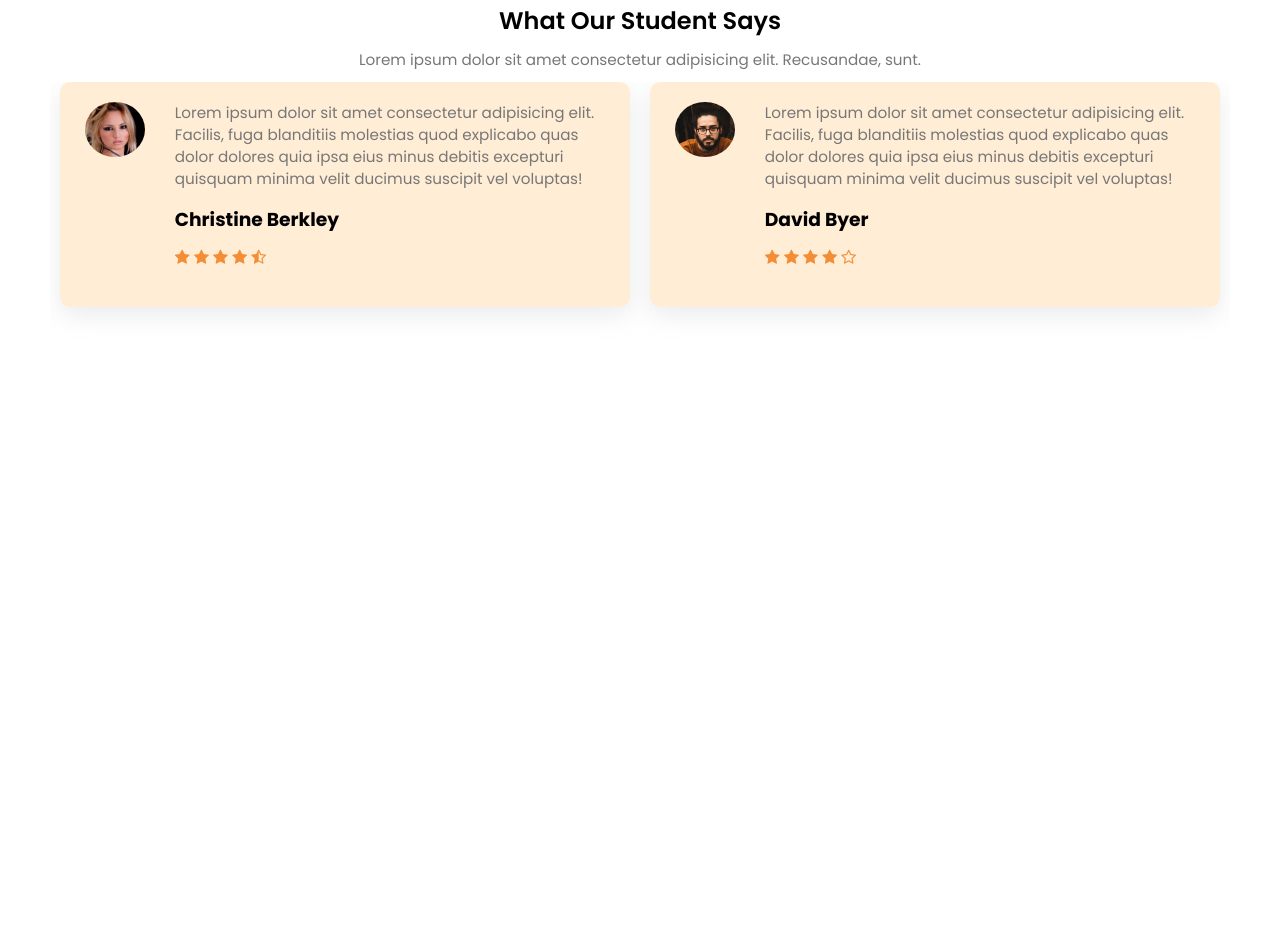
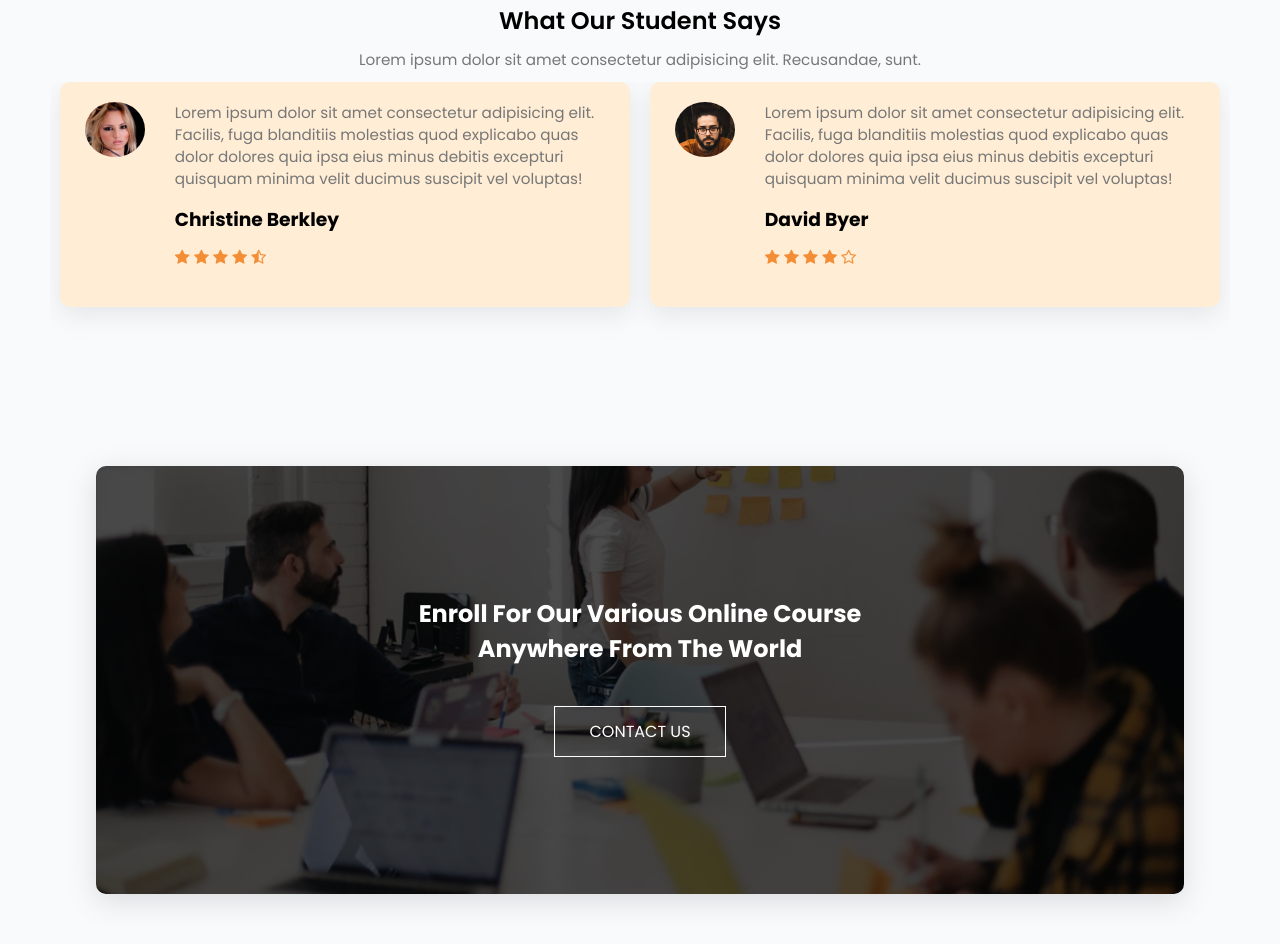
Before and after one commit to Hooseinsalari/full-responsive-website, a plain HTML site: page index.html in a window 1280 px wide. Shown: the part 2852-3796 px from the top of the page. Before the commit the page ends 3218 px from the top, so only its background shows below. Drawn offline with Linux system fonts and the light colour scheme.

Commit message:
create call to action section

```diff
--- a/index.html
+++ b/index.html
@@ -193,6 +193,12 @@
       </div>
     </section>
 
+    <!--* ----call to action---- -->
+    <section class="cta">
+      <h1>Enroll For Our Various Online Course<br /> Anywhere From The World</h1>
+      <a href="#" class="hero-btn">CONTACT US</a>
+    </section>
+
     <script src="./script.js"></script>
   </body>
 </html>
--- a/style.css
+++ b/style.css
@@ -3,6 +3,10 @@
   margin: 0;
   font-family: 'Poppins', sans-serif;
   overflow-x: hidden;
+}
+
+body {
+    background: #f9fafb;
 }
 
 /* header */
@@ -81,7 +85,7 @@ nav .logo img {
     margin: 12px 0 40px;
 }
 
-.text-box .hero-btn {
+.hero-btn {
     display: inline-block;
     padding: 12px 34px;
     color: #fff;
@@ -92,7 +96,7 @@ nav .logo img {
     transition: 0.7s;
 }
 
-.text-box .hero-btn:hover {
+.hero-btn:hover {
     border: solid 1px #f44336;
     background-color: #f44336;
 }
@@ -340,6 +344,26 @@ nav .fa {
     margin: 15px 0;
 }
 
+/* call to action */
+.cta {
+    width: 85%;
+    margin: 100px auto;
+    background: linear-gradient(rgba(0,0,0,0.7), rgba(0,0,0,0.7)),url("./image/banner2.jpg");
+    background-position: top;
+    background-size: cover;
+    background-repeat: no-repeat;
+    padding: 130px 0;
+    text-align: center;
+    border-radius: 10px;
+    box-shadow: rgba(100, 100, 111, 0.2) 0px 7px 29px 0px;
+    color: #fff;
+}
+
+.cta h1{
+    margin-bottom: 40px;
+    padding: 0;
+}
+
 /* ? responsive */
 @media (max-width: 770px) {
     nav {
@@ -419,4 +443,14 @@ nav .fa {
     .testimonials-item h3 {
         text-align: center;
     }
+
+    .cta h1 {
+        font-size: 20px;
+        padding: 5px;
+    }
+
+    .cta .hero-btn {
+        padding: 10px 28px;
+        font-size: 14px;
+    }
 }
```
